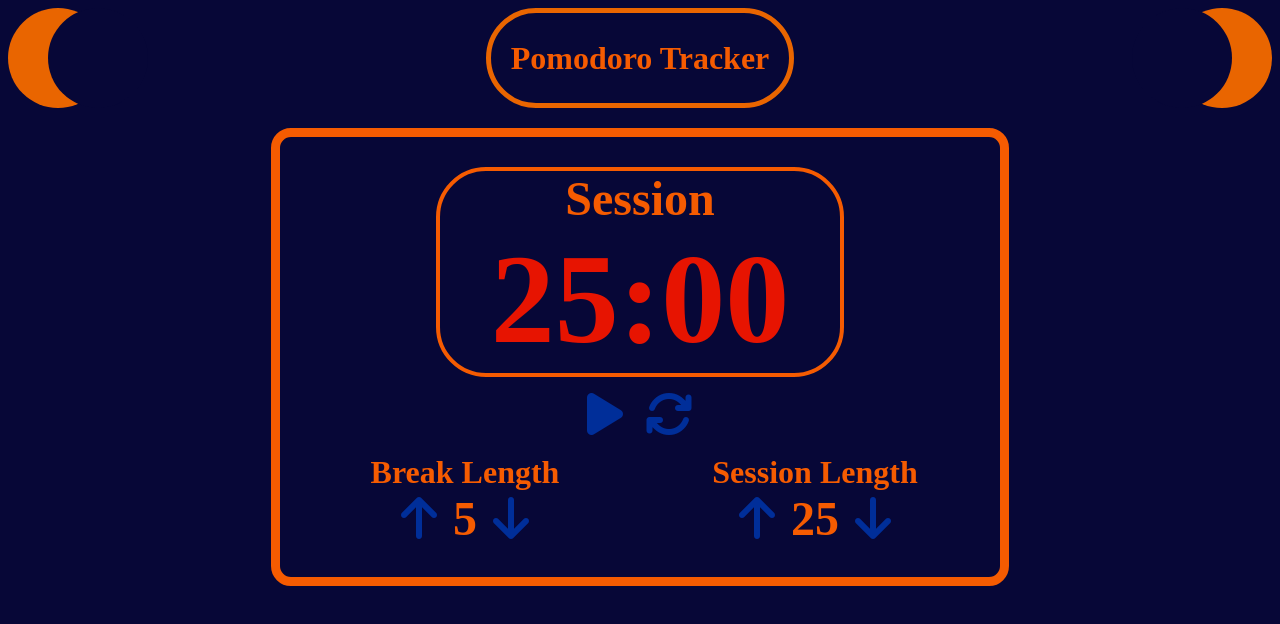
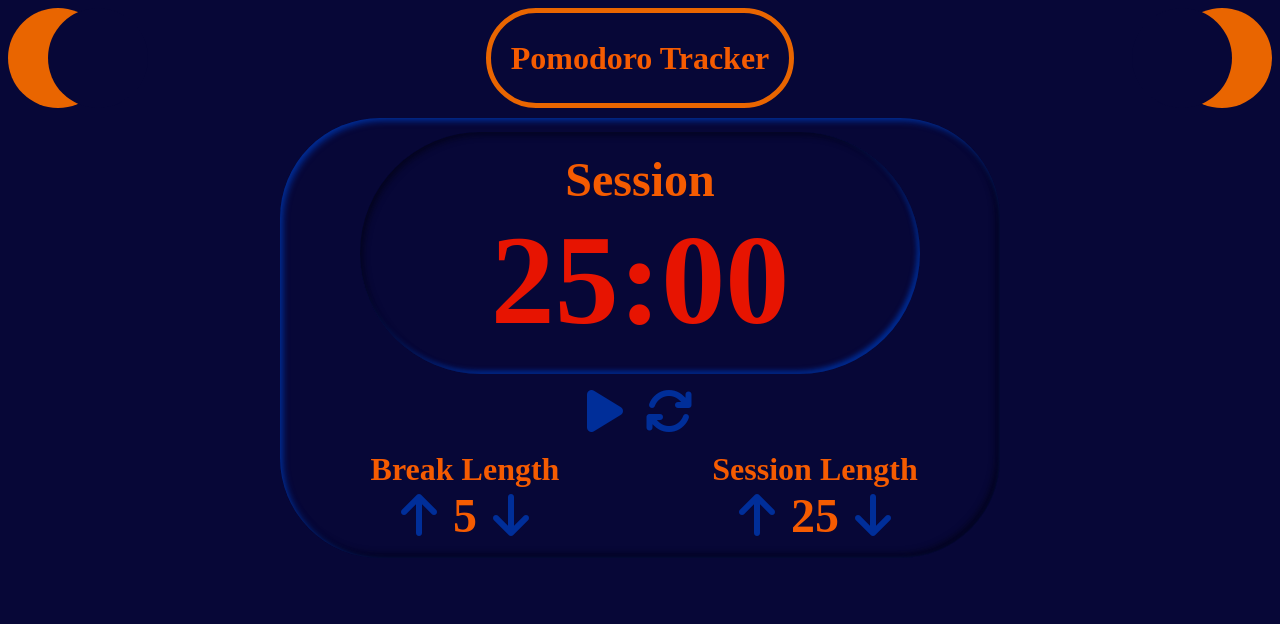
Before and after one commit to Codeuzz/pomodoro-timer, a React (Vite) app: page / in a window 1280 px wide. Shown: the top 624 px of the page. Built offline with nearby package versions, Linux system fonts and the light colour scheme.

Commit message:
changed box shadow of container // need to do title too

```diff
--- a/src/Components/Container/Container.css
+++ b/src/Components/Container/Container.css
@@ -1,17 +1,18 @@
 #app-container {
   max-width: 700px;
   height: 420px;
-  margin: 20px auto 0;
-  border-radius: 20px;
-  border: 9px solid #F55B01;
+  margin: 10px auto 0;
   display: flex;
-  flex-direction: column-reverse;
+  flex-direction: column;
   align-items: center;
   justify-content: center;
   gap: 10px;
   padding: 10px;
+  border-radius: 100px;
+  box-shadow: #002e99 3px 3px 6px 0px inset, #04041f -3px -3px 6px 1px inset;
 }
 
 h1 {
   color: #F55B01;
+  border-color: rgba(0, 45, 151, 0.9607843137);
 }/*# sourceMappingURL=Container.css.map */
--- a/src/Components/Container/Container.jsx
+++ b/src/Components/Container/Container.jsx
@@ -6,9 +6,10 @@ import Buttons from '../Buttons/Buttons';
 function Container() {
     return(
         <div id='app-container'>
+            <Timer />
+            <Buttons />
             <Parameters />
-            <Buttons />
-            <Timer />
+
         </div>
     )
 }
--- a/src/Components/Container/Container.scss
+++ b/src/Components/Container/Container.scss
@@ -1,17 +1,18 @@
 #app-container {
     max-width: 700px;
     height: 420px;
-    margin: 20px auto 0;
-    border-radius: 20px;
-    border: 9px solid #F55B01;
+    margin: 10px auto 0;
     display: flex;
-    flex-direction: column-reverse;
+    flex-direction: column;
     align-items: center;
     justify-content: center;
     gap: 10px;
     padding: 10px;
+    border-radius: 100px;
+    box-shadow: #002e99 3px 3px 6px 0px inset, #04041f -3px -3px 6px 1px inset;
 }
-
 h1 {
     color: #F55B01;
+
+border-color: #002d97f5;
 }
--- a/src/Components/Timer/Timer.css
+++ b/src/Components/Timer/Timer.css
@@ -1,11 +1,13 @@
 #timer {
-    min-width: 400px;
-    border: 4px solid #F55B01;
+    min-width: 500px;
+    box-shadow: #04041f 3px 3px 6px 0px inset, #002e99 -3px -3px 5px 0px inset;
+
     display: flex;
     flex-direction: column;
     align-items: center;
     color: #002e99;
-    border-radius: 50px;
+    border-radius: 200px;
+    padding: 20px 30px;
 }
 
 #timer h1 {
```
Also changed, not shown: 1 other file (tests, documents, lock files or other folders).
